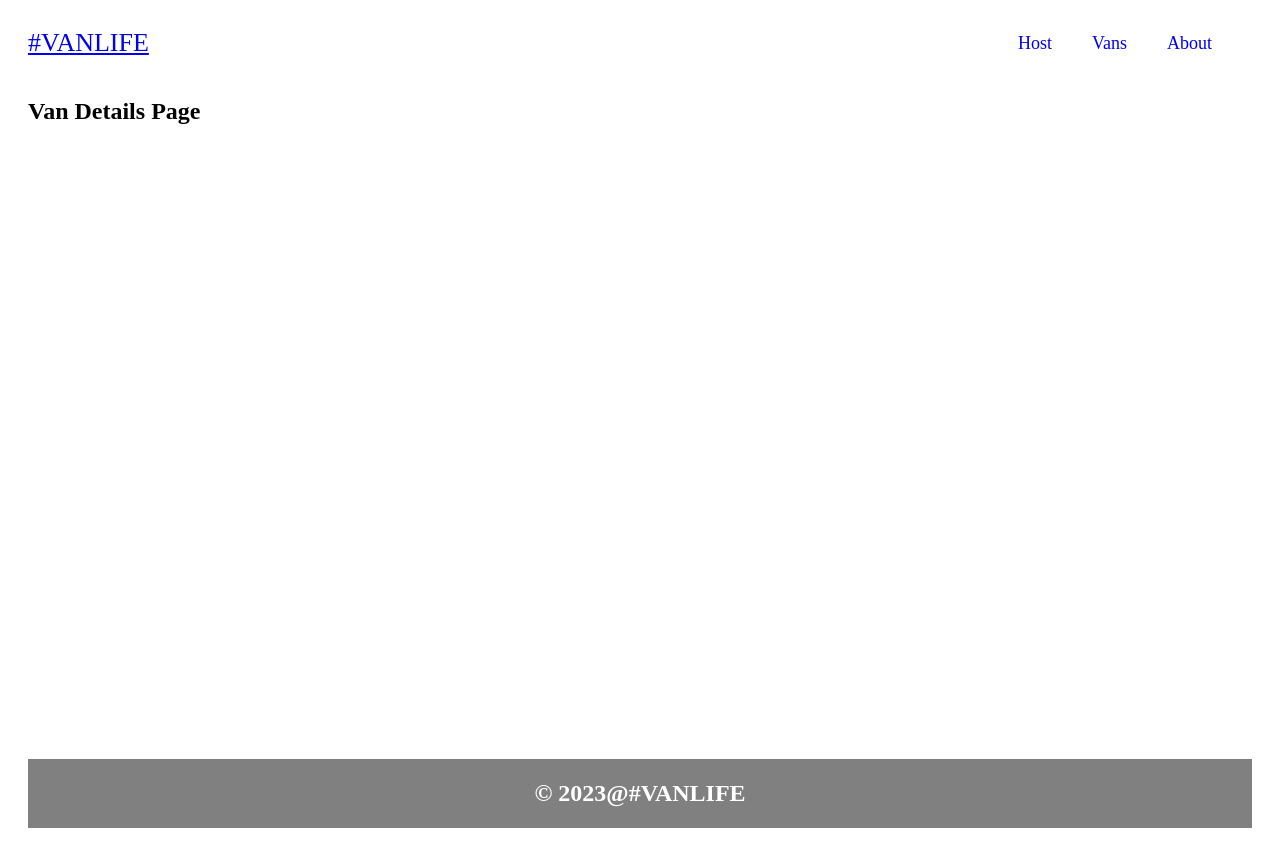
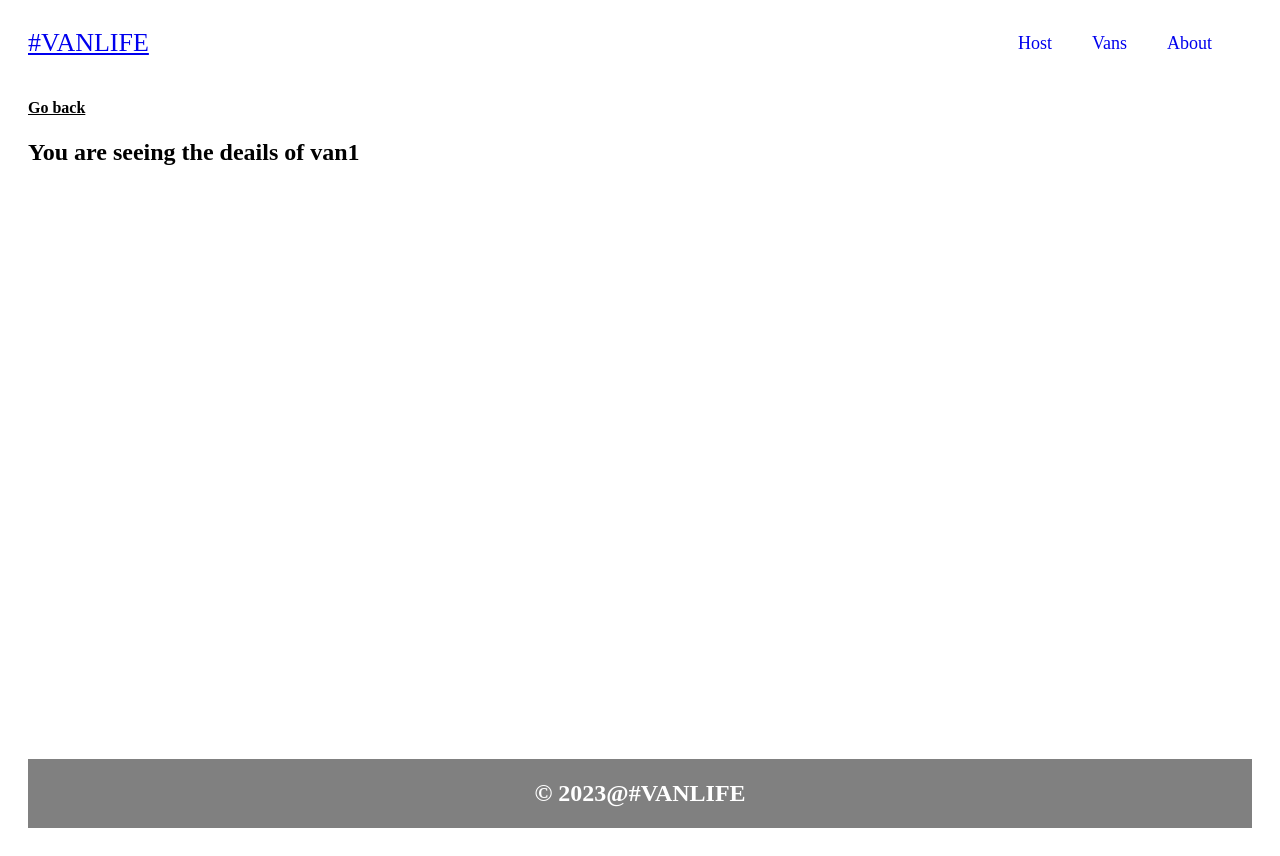
Before and after one commit to SagarMainali/react-router, a React (Vite) app: page /vans/1 in a window 1280 px wide. Built offline with nearby package versions, Linux system fonts and the light colour scheme.

Commit message:
using useNavigate hook

```diff
--- a/src/Pages/About.tsx
+++ b/src/Pages/About.tsx
@@ -2,7 +2,7 @@
 function About() {
   return (
     <div>
-      <h3>This is About</h3>
+      <h3>This is About page</h3>
       <p>Lorem ipsum dolor sit amet consectetur adipisicing elit. Magnam obcaecati nostrum maiores labore iure cupiditate ipsa! Quasi rem minima quae adipisci eum quas velit alias obcaecati nam culpa deserunt est aut, voluptate inventore sunt suscipit soluta repellendus incidunt nulla pariatur? Laudantium obcaecati maxime saepe voluptatibus blanditiis qui necessitatibus, minima dignissimos.</p>
     </div>
   )
--- a/src/Pages/VanDetails.tsx
+++ b/src/Pages/VanDetails.tsx
@@ -1,7 +1,21 @@
+import { useParams, useNavigate } from "react-router-dom"
 
 function VanDetails() {
+
+     const param = useParams()
+
+     const navigate = useNavigate()
+
+     const goBack = (): void => {
+          navigate(-1)
+     }
+
      return (
-          <h2>Van Details Page</h2>
+          <div>
+               {/* <NavLink to='/vans'>Go back</NavLink> */}
+               <h4 onClick={goBack} style={{ textDecoration: 'underline', cursor: 'pointer' }}>Go back</h4>
+               <h2>You are seeing the deails of van{param.id}</h2>
+          </div>
      )
 }
 
--- a/src/Pages/Vans.tsx
+++ b/src/Pages/Vans.tsx
@@ -3,10 +3,10 @@ import { NavLink } from "react-router-dom"
 function Vans() {
      return (
           <div>
-               <h2>Vans</h2>
-               <NavLink to='/vans/:id'><h3>van1</h3></NavLink>
-               <NavLink to='/vans/:id'><h3>van2</h3></NavLink>
-               <NavLink to='/vans/:id'><h3>van3</h3></NavLink>
+               <h3>This is Vans page</h3>
+               <NavLink to='/vans/1'><h3>van1</h3></NavLink>
+               <NavLink to='/vans/2'><h3>van2</h3></NavLink>
+               <NavLink to='/vans/3'><h3>van3</h3></NavLink>
           </div>
      )
 }
```
